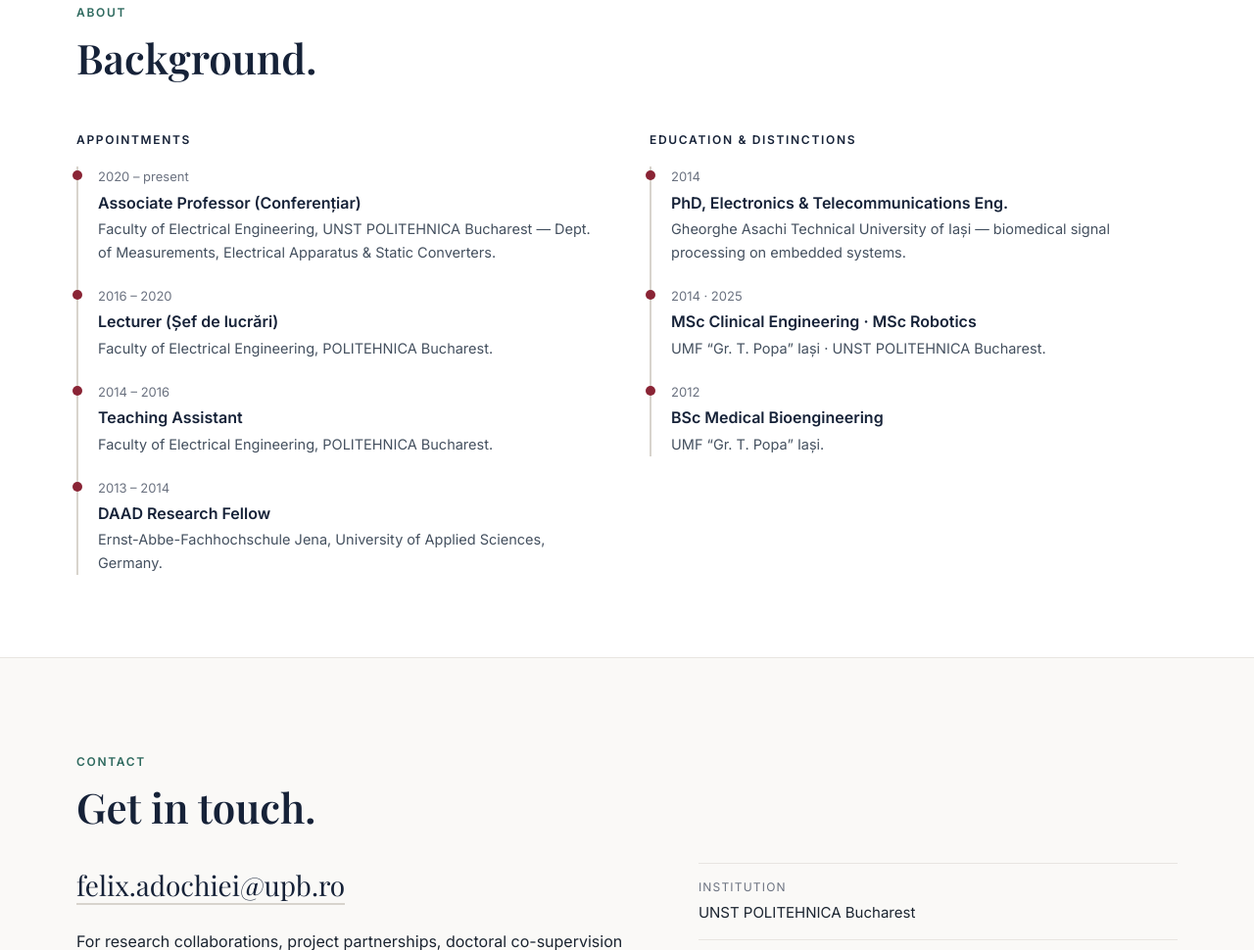
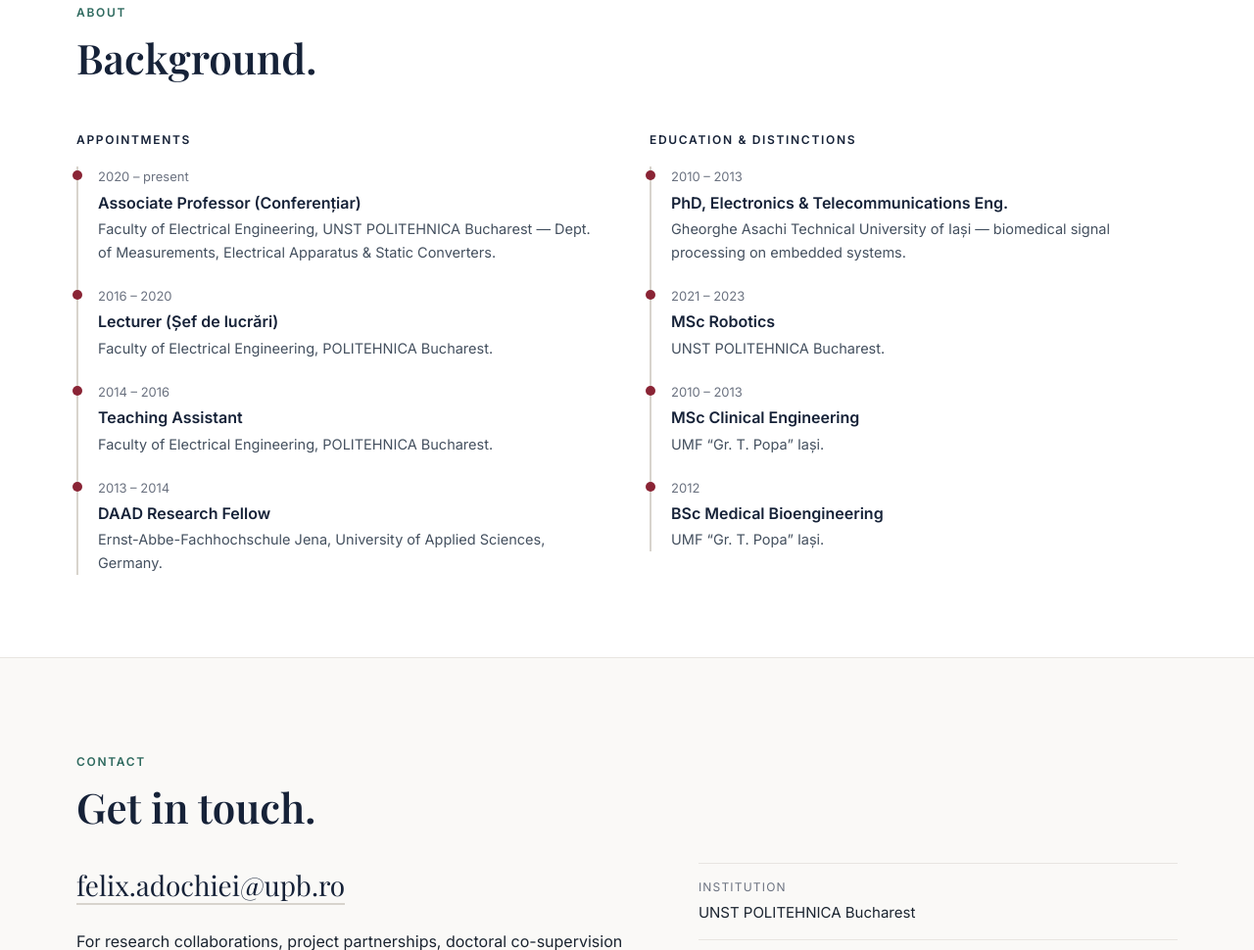
Before and after one commit to felixadochiei/academic-website, a plain HTML site: page index.html in a window 1280 px wide. Shown: the part 4180-5150 px from the top of the page at 98% size. Drawn offline with nearby package versions, Linux system fonts and the light colour scheme; a web font is replaced by a local one.

Commit message:
Fix PhD and MSc dates in About section

```diff
--- a/index.html
+++ b/index.html
@@ -392,8 +392,8 @@
       <div>
         <p class="eyebrow" style="color:var(--navy);margin-bottom:18px">Education &amp; distinctions</p>
         <ul class="tl">
-          <li><div class="ty">2014</div><div class="th">PhD, Electronics &amp; Telecommunications Eng.</div><div class="ts">Gheorghe Asachi Technical University of Iași — biomedical signal processing on embedded systems.</div></li>
-          <li><div class="ty">2014 · 2025</div><div class="th">MSc Clinical Engineering · MSc Robotics</div><div class="ts">UMF &ldquo;Gr. T. Popa&rdquo; Iași · UNST POLITEHNICA Bucharest.</div></li>
+          <li><div class="ty">2010 – 2013</div><div class="th">PhD, Electronics &amp; Telecommunications Eng.</div><div class="ts">Gheorghe Asachi Technical University of Iași — biomedical signal processing on embedded systems.</div></li>
+          <li><div class="ty">2021 – 2023</div><div class="th">MSc Robotics</div><div class="ts">UNST POLITEHNICA Bucharest.</div></li><li><div class="ty">2010 – 2013</div><div class="th">MSc Clinical Engineering</div><div class="ts">UMF &ldquo;Gr. T. Popa&rdquo; Iași.</div></li>
           <li><div class="ty">2012</div><div class="th">BSc Medical Bioengineering</div><div class="ts">UMF &ldquo;Gr. T. Popa&rdquo; Iași.</div></li>
 
         </ul>
```
